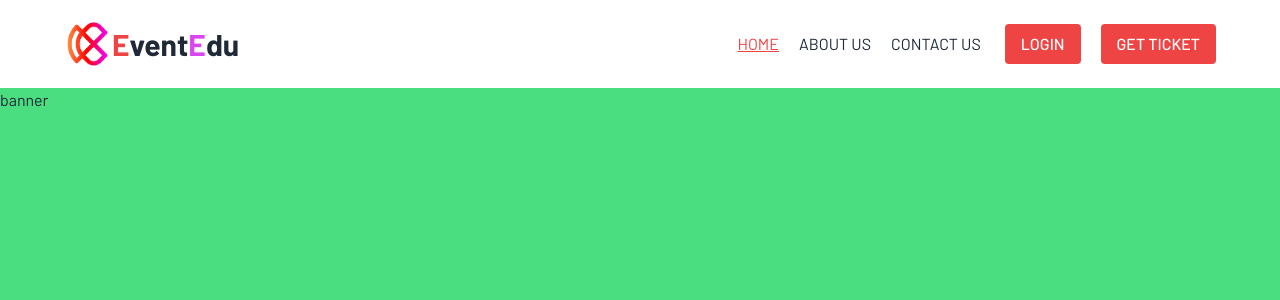
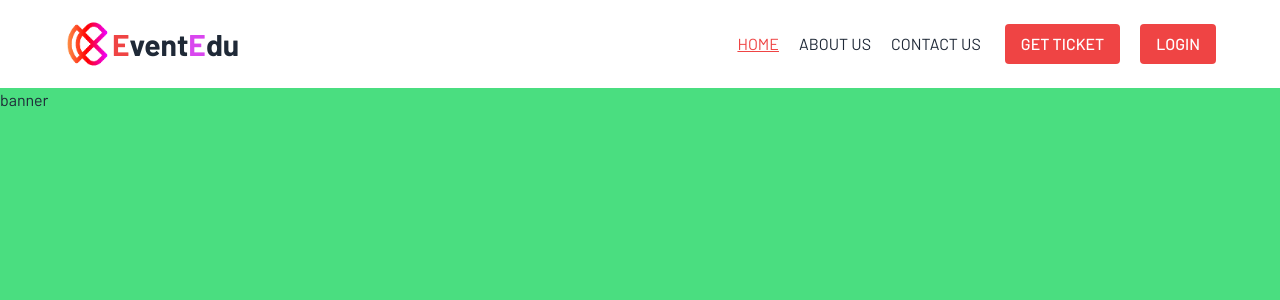
Before and after one commit to shamshul-haque/event-edu, a React (Vite) app: page / in a window 1280 px wide. Shown: the top 300 px of the page. Built offline with nearby package versions, Linux system fonts and the light colour scheme.

Commit message:
swap the position of login and ticket

```diff
--- a/src/components/header/navbar/Navbar.jsx
+++ b/src/components/header/navbar/Navbar.jsx
@@ -55,12 +55,12 @@ const Navbar = () => {
           <ul className="flex gap-5 px-1 uppercase">{links}</ul>
           <Link to="/login">
             <button className="px-4 py-2 bg-red-500 hover:bg-transparent hover:border hover: border-red-500 hover:text-black transition-all duration-300 rounded w-full uppercase text-white font-medium">
-              Login
+              Get Ticket
             </button>
           </Link>
           <Link to="/login">
             <button className="px-4 py-2 bg-red-500 hover:bg-transparent hover:border hover: border-red-500 hover:text-black transition-all duration-300 rounded w-full uppercase text-white font-medium">
-              Get Ticket
+              Login
             </button>
           </Link>
         </div>
@@ -78,13 +78,13 @@ const Navbar = () => {
           >
             {links}
             <Link to="/login">
-              <button className="px-4 py-2 bg-red-500 hover:bg-transparent hover:border hover: border-red-500 hover:text-black transition-all duration-300 rounded w-full uppercase text-white font-medium my-3">
-                Login
+              <button className="px-4 py-2 bg-red-500 hover:bg-transparent hover:border hover: border-red-500 hover:text-black transition-all duration-300 rounded w-full uppercase text-white font-medium">
+                Get Ticket
               </button>
             </Link>
             <Link to="/login">
-              <button className="px-4 py-2 bg-red-500 hover:bg-transparent hover:border hover: border-red-500 hover:text-black transition-all duration-300 rounded w-full uppercase text-white font-medium">
-                Get Ticket
+              <button className="px-4 py-2 bg-red-500 hover:bg-transparent hover:border hover: border-red-500 hover:text-black transition-all duration-300 rounded w-full uppercase text-white font-medium my-3">
+                Login
               </button>
             </Link>
           </ul>
```
